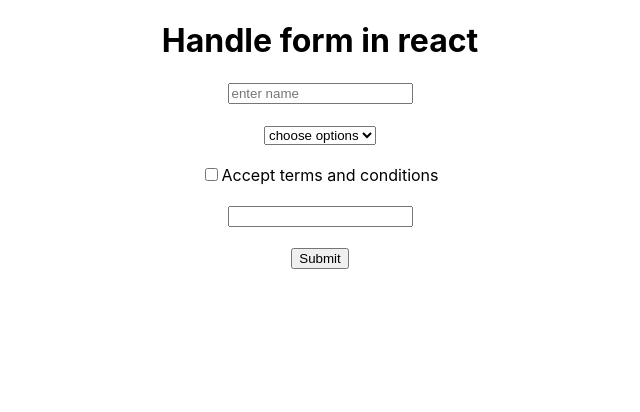
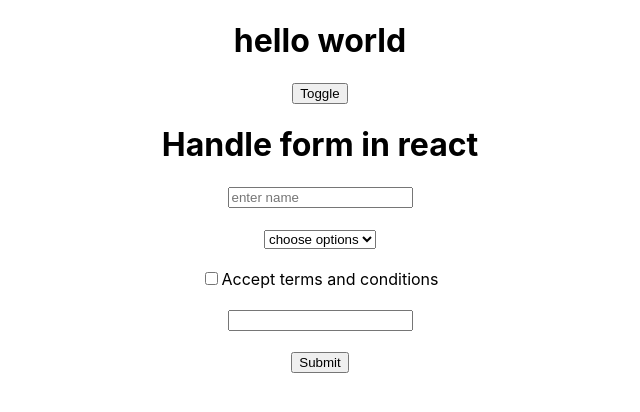
Before and after one commit to yanil8068/basicformvalidationreact, a React (Create React App) app: page / in a window 1280 px wide. Shown: the top 412 px of the page, without its empty margins (320-960 px from the left). Built offline with nearby package versions, Linux system fonts and the light colour scheme.

Commit message:
event pracrice

```diff
--- a/src/App.js
+++ b/src/App.js
@@ -8,6 +8,7 @@
   const [tnc, settnc] = useState(false);
   const [interest, setinterest] = useState("");
   const [pass, setpass] = useState("");
+  const [status, setStatus] = useState(true);
 
   function getformdata(e){
 
@@ -19,6 +20,10 @@
 
   return (
     <div className="App">
+      {
+        status?<h1>hello world</h1>:null
+      }
+      <button onClick={()=>setStatus(!status)}>Toggle</button>
       <h1>Handle form in react</h1>
       <form onSubmit={getformdata}>
         <input type="text" placeholder='enter name' onChange={(e)=>setname(e.target.value)}/><br /><br />
```
